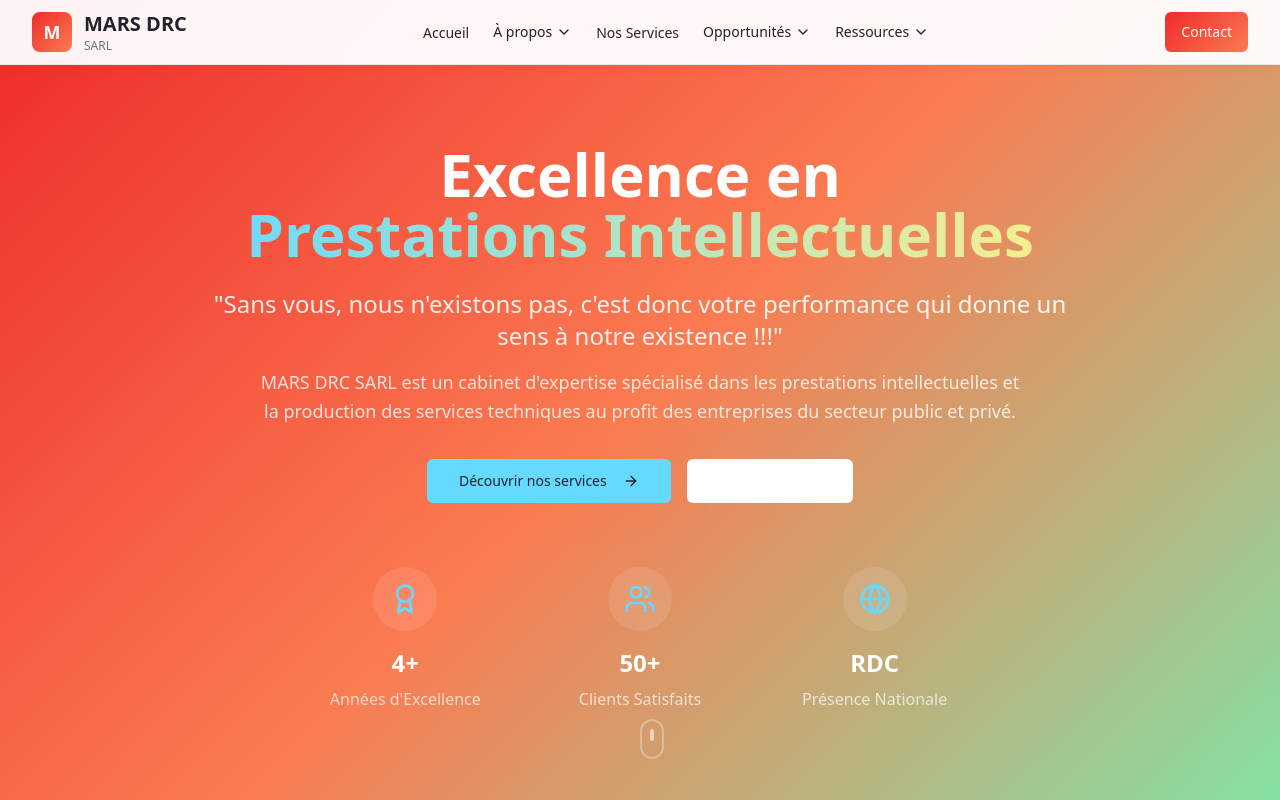
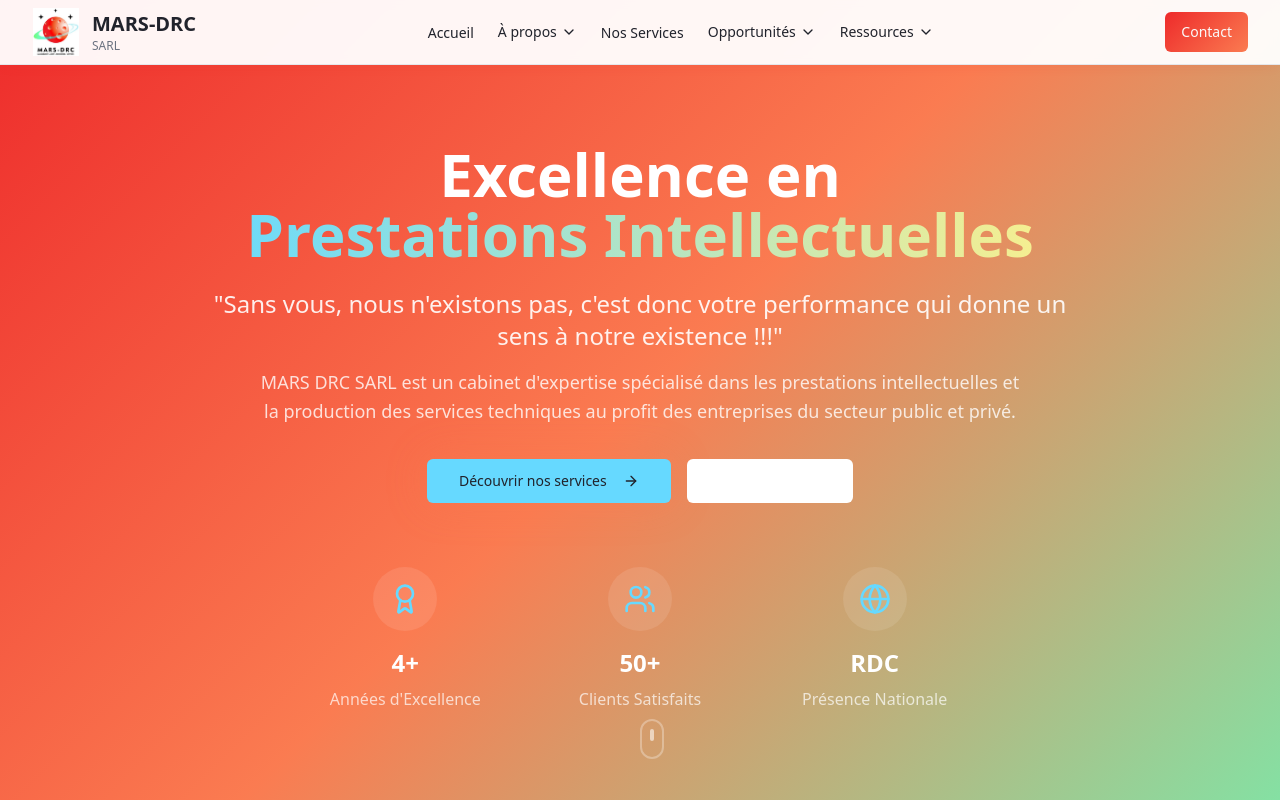
Before and after one commit to firminfinva/marsarl25, a React (Vite) app: page / in a window 1280 px wide. Shown: the top 800 px of the page. Built offline with nearby package versions, Linux system fonts and the light colour scheme.

Commit message:
Add logo to website
Add the MARS DRC logo to the website as per the user's request.

```diff
--- a/src/components/Header.tsx
+++ b/src/components/Header.tsx
@@ -42,11 +42,15 @@ const Header = () => {
         <div className="flex items-center justify-between h-16">
           {/* Logo */}
           <div className="flex items-center space-x-3">
-            <div className="w-10 h-10 bg-gradient-primary rounded-lg flex items-center justify-center">
-              <span className="text-primary-foreground font-bold text-lg">M</span>
+            <div className="w-12 h-12 flex items-center justify-center">
+              <img
+                src="/lovable-uploads/9e5d4d77-0599-4c72-9e47-22a66839d27e.png"
+                alt="MARS-DRC Logo"
+                className="w-12 h-12 object-contain"
+              />
             </div>
             <div>
-              <h1 className="text-xl font-bold text-foreground">MARS DRC</h1>
+              <h1 className="text-xl font-bold text-foreground">MARS-DRC</h1>
               <p className="text-xs text-muted-foreground">SARL</p>
             </div>
           </div>
```
Also changed, not shown: public/lovable-uploads/9e5d4d77-0599-4c72-9e47-22a66839d27e.png (added).
